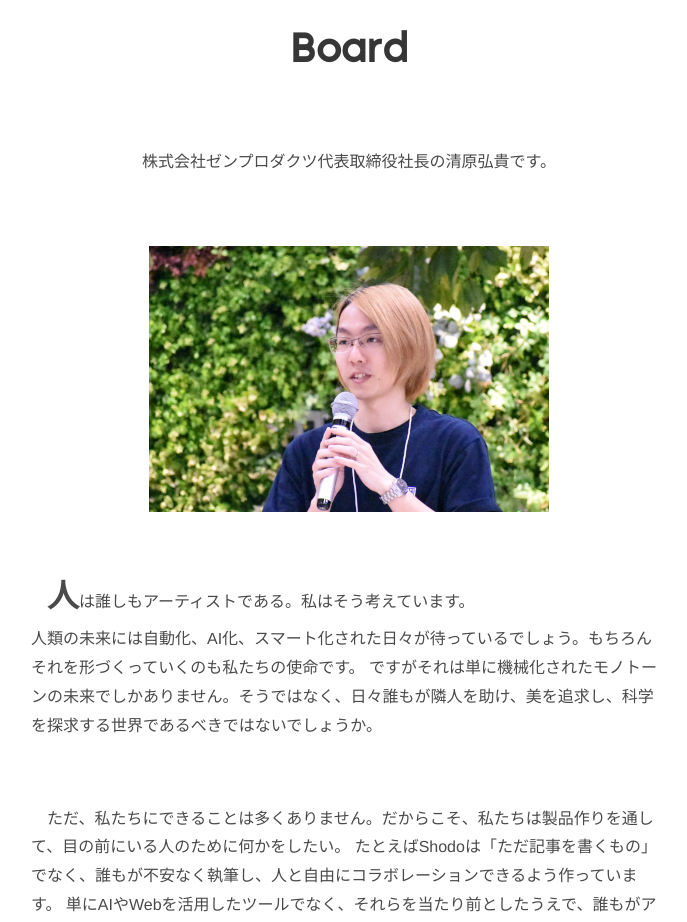
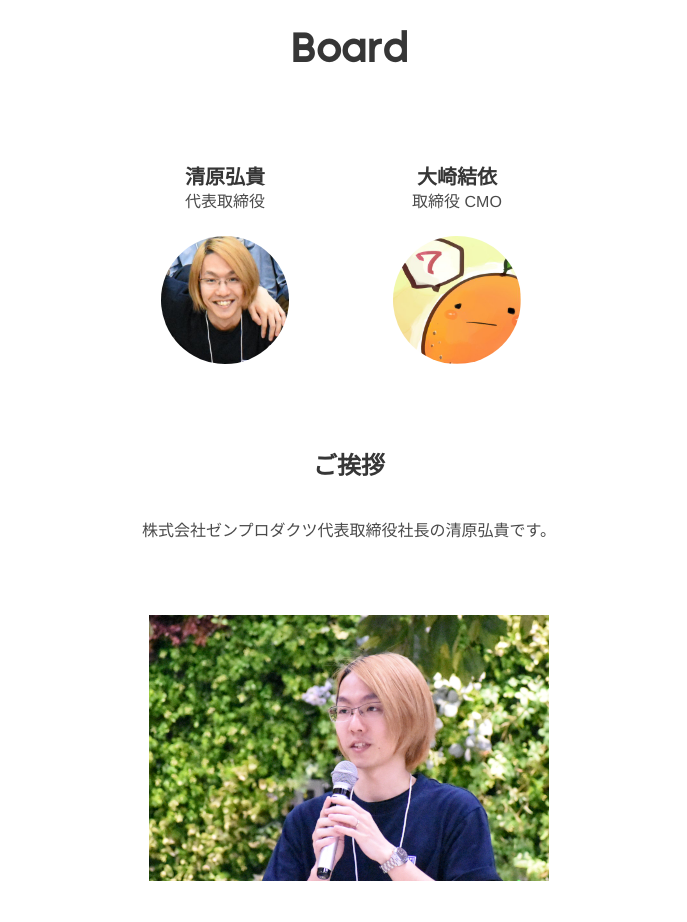
Before and after one commit to zenproducts/we.shodo.ink, a plain HTML site: page docs/index.html in a window 1280 px wide. Shown: the part 4520-5442 px from the top of the page, without its empty margins (291-978 px from the left). Drawn offline with Linux system fonts and the light colour scheme.

Commit message:
Added nana as our CMO

```diff
--- a/client/src/styles/sections/_board.scss
+++ b/client/src/styles/sections/_board.scss
@@ -1,4 +1,10 @@
 section.board {
+    .member {
+        padding: 2rem 3rem 3rem 2rem;
+        margin-bottom: 1rem;
+        text-align: center;
+    }
+
     article.board-message {
         color: #4a4a4a;
         max-width: 700px;
--- a/docs/index.html
+++ b/docs/index.html
@@ -124,6 +124,30 @@
 
   <section class="desc board">
     <h2 class="title is-2">Board</h2>
+
+    <div class="columns is-multiline">
+      <div class="column is-6 has-text-centered">
+        <div class="member">
+          <h3 class="title is-5">清原弘貴</h3>
+          <h4 class="subtitle is-6">代表取締役</h4>
+          <figure class="image is-128x128">
+            <img class="is-rounded" src="static/img/icons/ky.jpeg" alt="Image of ky" />
+          </figure>
+        </div>
+      </div>
+      <div class="column is-6">
+        <div class="member">
+          <h3 class="title is-5">大崎結依</h3>
+          <h4 class="subtitle is-6">取締役 CMO</h4>
+          <figure class="image is-128x128">
+            <img class="is-rounded" src="static/img/icons/nn.jpeg" alt="Image of nn" />
+          </figure>
+        </div>
+      </div>
+    </div>
+
+    <h3 class="title is-4">ご挨拶</h3>
+
     <p>株式会社ゼンプロダクツ代表取締役社長の清原弘貴です。</p>
     <figure class="image showcase">
       <img src="static/img/ceo.jpeg" alt="CEO trying to be cool (but actually...)"/>
@@ -184,9 +208,6 @@
         </ul>
       </div>
     </div>
-
-
-
   </section>
 
   <section class="desc company">
```
Also changed, not shown: docs/app.js, docs/static/img/icons/ky.jpeg (added), docs/static/img/icons/nn.jpeg (added).
